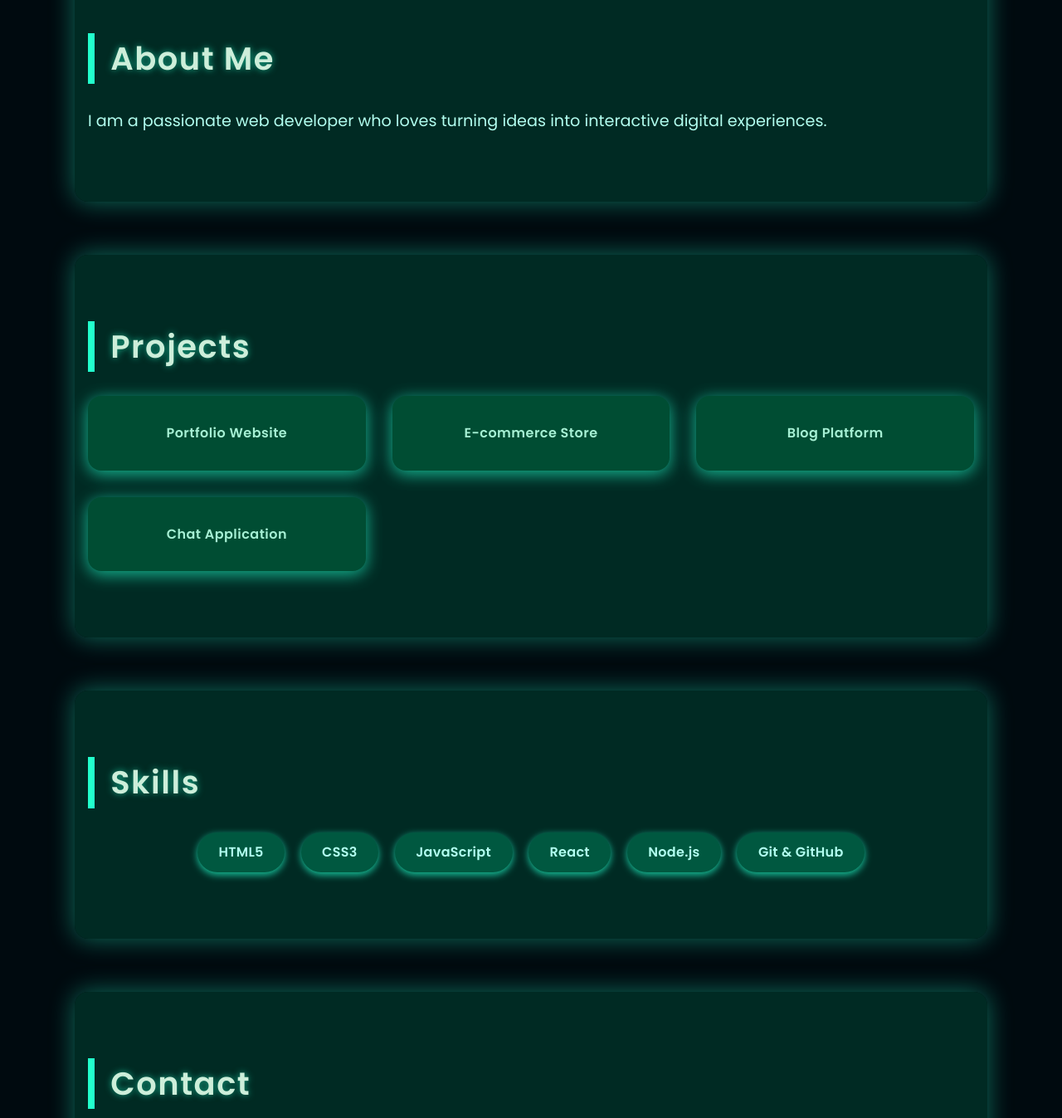
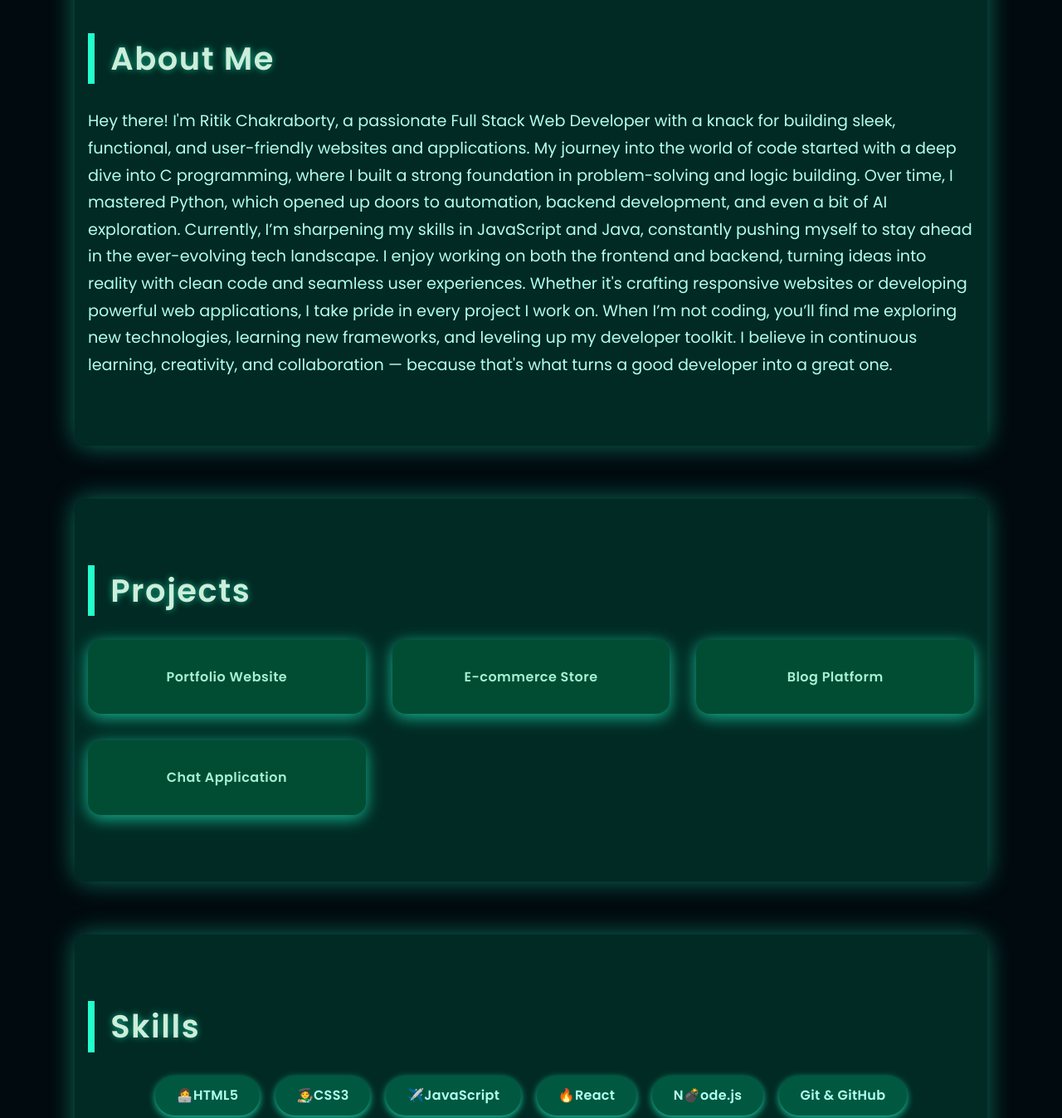
Before and after one commit to Ritik-011204/portfolio, a plain HTML site: page index.html in a window 1280 px wide. Shown: the part 840-2187 px from the top of the page at 83% size. Drawn offline with nearby package versions, Linux system fonts and the light colour scheme; animation ran at ten frames a second.

Commit message:
Update index.html

```diff
--- a/index.html
+++ b/index.html
@@ -3,7 +3,7 @@
 <head>
   <meta charset="UTF-8" />
   <meta name="viewport" content="width=device-width, initial-scale=1" />
-  <title>Ritik Chakrabarty | Portfolio</title>
+  <title>Ritik Chakraborty | Portfolio</title>
 
   <!-- Google Fonts -->
   <link href="https://fonts.googleapis.com/css2?family=Poppins:wght@300;400;600&display=swap" rel="stylesheet" />
@@ -320,7 +320,17 @@
 
   <section id="about" data-aos="fade-up" data-aos-delay="100">
     <h2>About Me</h2>
-    <p>I am a passionate web developer who loves turning ideas into interactive digital experiences.</p>
+    <p>Hey there! I'm Ritik Chakraborty, a passionate Full Stack Web Developer with a knack for building sleek, functional, and user-friendly websites and applications. My journey into the world of code started with a deep dive into C programming, where I built a strong foundation in problem-solving and logic building.
+
+Over time, I mastered Python, which opened up doors to automation, backend development, and even a bit of AI exploration. Currently, I’m sharpening my skills in JavaScript and Java, constantly pushing myself to stay ahead in the ever-evolving tech landscape.
+
+I enjoy working on both the frontend and backend, turning ideas into reality with clean code and seamless user experiences. Whether it's crafting responsive websites or developing powerful web applications, I take pride in every project I work on.
+
+When I’m not coding, you’ll find me exploring new technologies, learning new frameworks, and leveling up my developer toolkit.
+
+I believe in continuous learning, creativity, and collaboration — because that's what turns a good developer into a great one.
+
+</p>
   </section>
 
   <section id="projects" data-aos="fade-up" data-aos-delay="200">
@@ -336,11 +346,11 @@
   <section id="skills" data-aos="fade-up" data-aos-delay="300">
     <h2>Skills</h2>
     <ul>
-      <li>HTML5</li>
-      <li>CSS3</li>
-      <li>JavaScript</li>
-      <li>React</li>
-      <li>Node.js</li>
+      <li>👩‍💻HTML5</li>
+      <li>🧑‍🎨CSS3</li>
+      <li>✈️JavaScript</li>
+      <li>🔥React</li>
+      <li>N💣ode.js</li>
       <li>Git & GitHub</li>
     </ul>
   </section>
```
